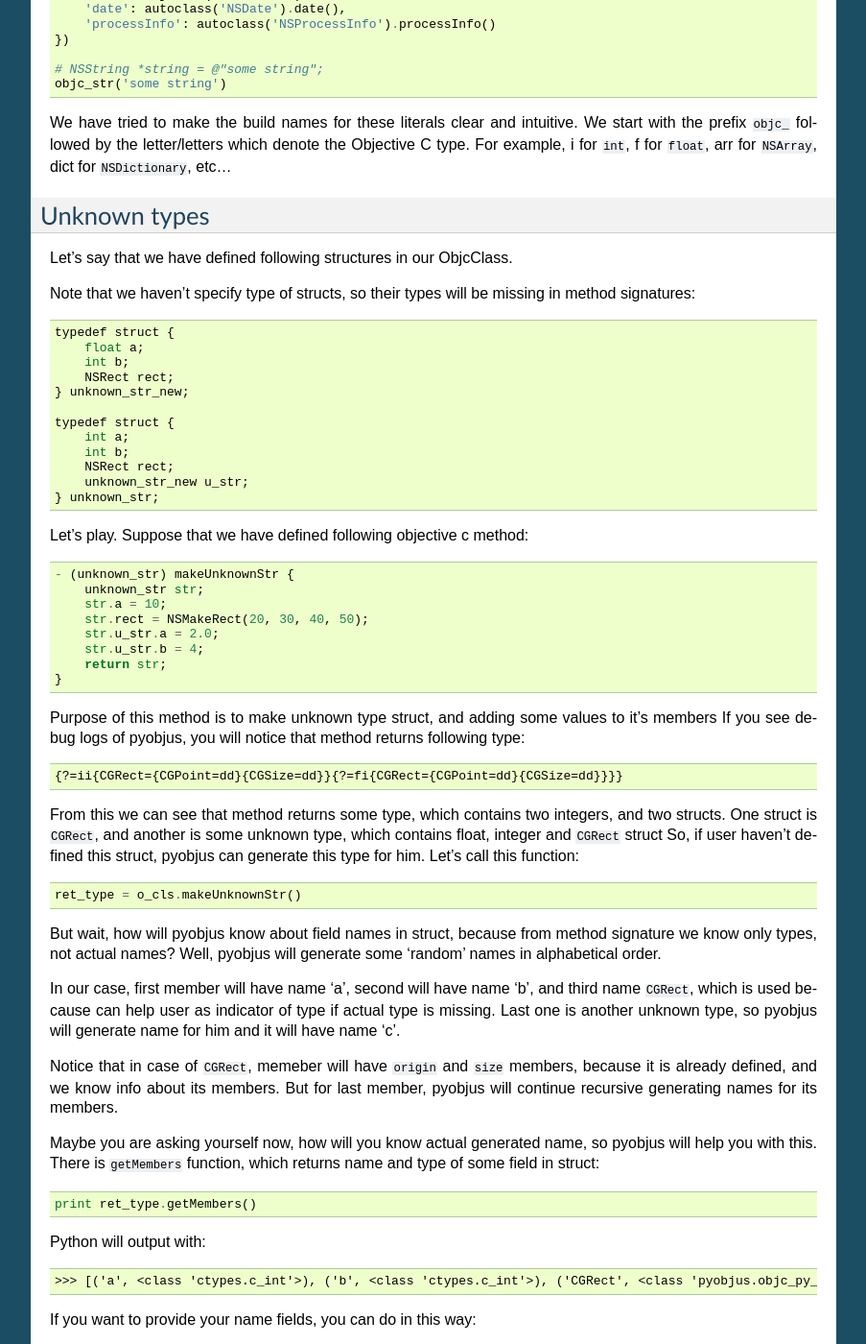
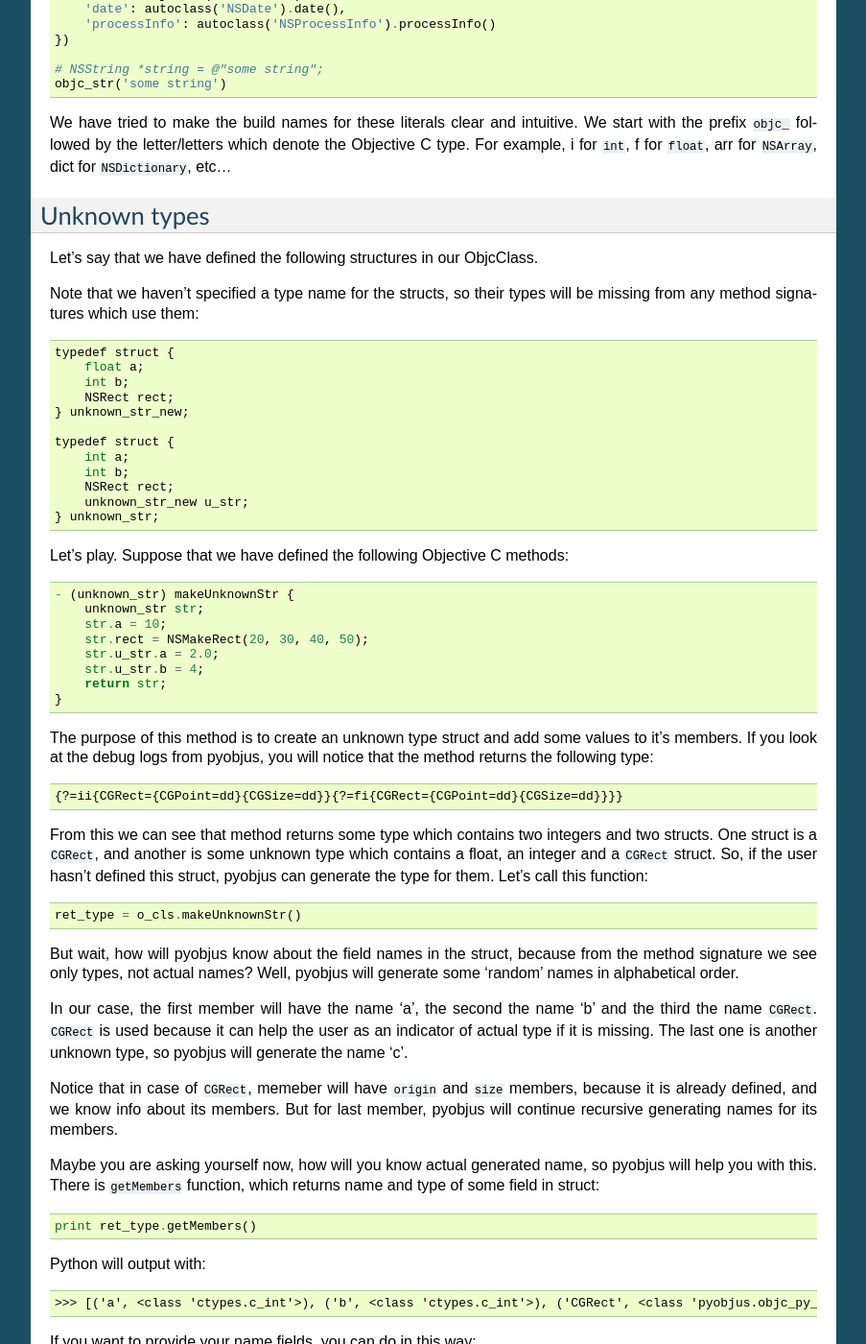
Before and after one commit to kivy/pyobjus, a Sphinx documentation site: the page built from docs/source/core_tutorials.rst, in a window 1280 px wide and 1400 px high, scrolled down 8176 px. Shown: the whole window at 96% size, without its empty margins (198-1101 px from the left). Built offline with Sphinx 7.4.7, drawn with Linux system fonts in a browser that asks for light colours.

Commit message:
doc: grammar tweaks

```diff
--- a/docs/source/core_tutorials.rst
+++ b/docs/source/core_tutorials.rst
@@ -504,9 +504,10 @@ the Objective C type.  For example, i for ``int``, f for ``float``, arr for
 Unknown types
 -------------
 
-Let's say that we have defined following structures in our ObjcClass.
+Let's say that we have defined the following structures in our ObjcClass.
 
-Note that we haven't specify type of structs, so their types will be missing in method signatures::
+Note that we haven't specified a type name for the structs, so their types
+will be missing from any method signatures which use them::
 
     typedef struct {
         float a;
@@ -521,7 +522,7 @@ Note that we haven't specify type of structs, so their types will be missing in
         unknown_str_new u_str;
     } unknown_str;
 
-Let's play. Suppose that we have defined following objective c method::
+Let's play. Suppose that we have defined the following Objective C methods::
 
     - (unknown_str) makeUnknownStr {
         unknown_str str;
@@ -532,23 +533,28 @@ Let's play. Suppose that we have defined following objective c method::
         return str;
     }
 
-Purpose of this method is to make unknown type struct, and adding some values to it's members
-If you see debug logs of pyobjus, you will notice that method returns following type::
+The purpose of this method is to create an unknown type struct and add some
+values to it's members. If you look at the debug logs from pyobjus, you will
+notice that the method returns the following type::
 
     {?=ii{CGRect={CGPoint=dd}{CGSize=dd}}{?=fi{CGRect={CGPoint=dd}{CGSize=dd}}}}
 
-From this we can see that method returns some type, which contains two integers, and two structs. One struct
-is ``CGRect``, and another is some unknown type, which contains float, integer and ``CGRect`` struct
-So, if user haven't defined this struct, pyobjus can generate this type for him. Let's call this function::
+From this we can see that method returns some type which contains two
+integers and two structs. One struct is a ``CGRect``, and another is some
+unknown type which contains a float, an integer and a ``CGRect`` struct.
+So, if the user hasn't defined this struct, pyobjus can generate the type for
+them. Let's call this function::
 
     ret_type = o_cls.makeUnknownStr()
 
-But wait, how will pyobjus know about field names in struct, because from method signature we know
-only types, not actual names? Well, pyobjus will generate some 'random' names in alphabetical order.
+But wait, how will pyobjus know about the field names in the struct, because
+from the method signature we see only types, not actual names? Well, pyobjus
+will generate some 'random' names in alphabetical order.
 
-In our case, first member will have name 'a', second will have name 'b', and third name ``CGRect``,
-which is used because can help user as indicator of type if actual type is missing. Last one is another
-unknown type, so pyobjus will generate name for him and it will have name 'c'.
+In our case, the first member will have the name 'a', the second the name 'b'
+and the third the name ``CGRect``. ``CGRect`` is used because it can help the
+user as an indicator of actual type if it is missing. The last one is another
+unknown type, so pyobjus will generate the name 'c'.
 
 Notice that in case of ``CGRect``, memeber will have ``origin`` and ``size`` members, because it is already defined,
 and we know info about its members. But for last member, pyobjus will continue recursive generating names
```
